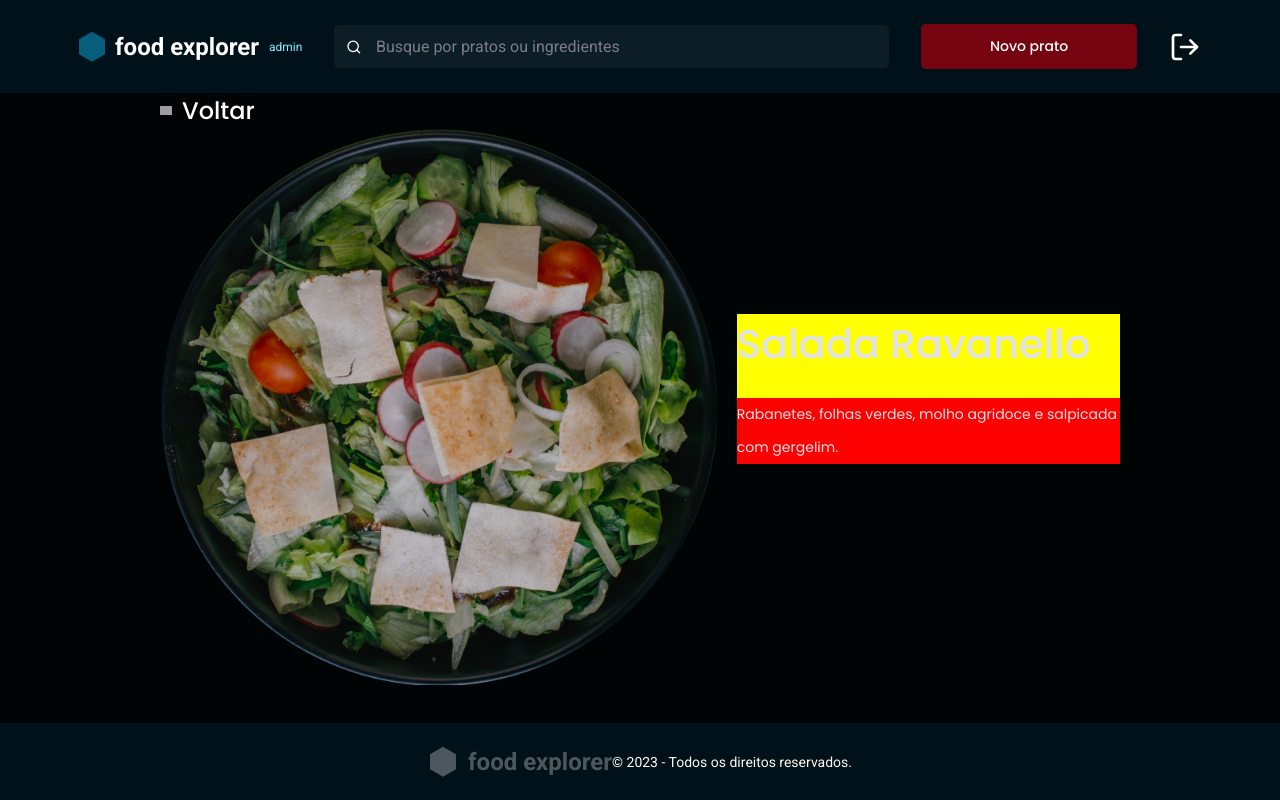
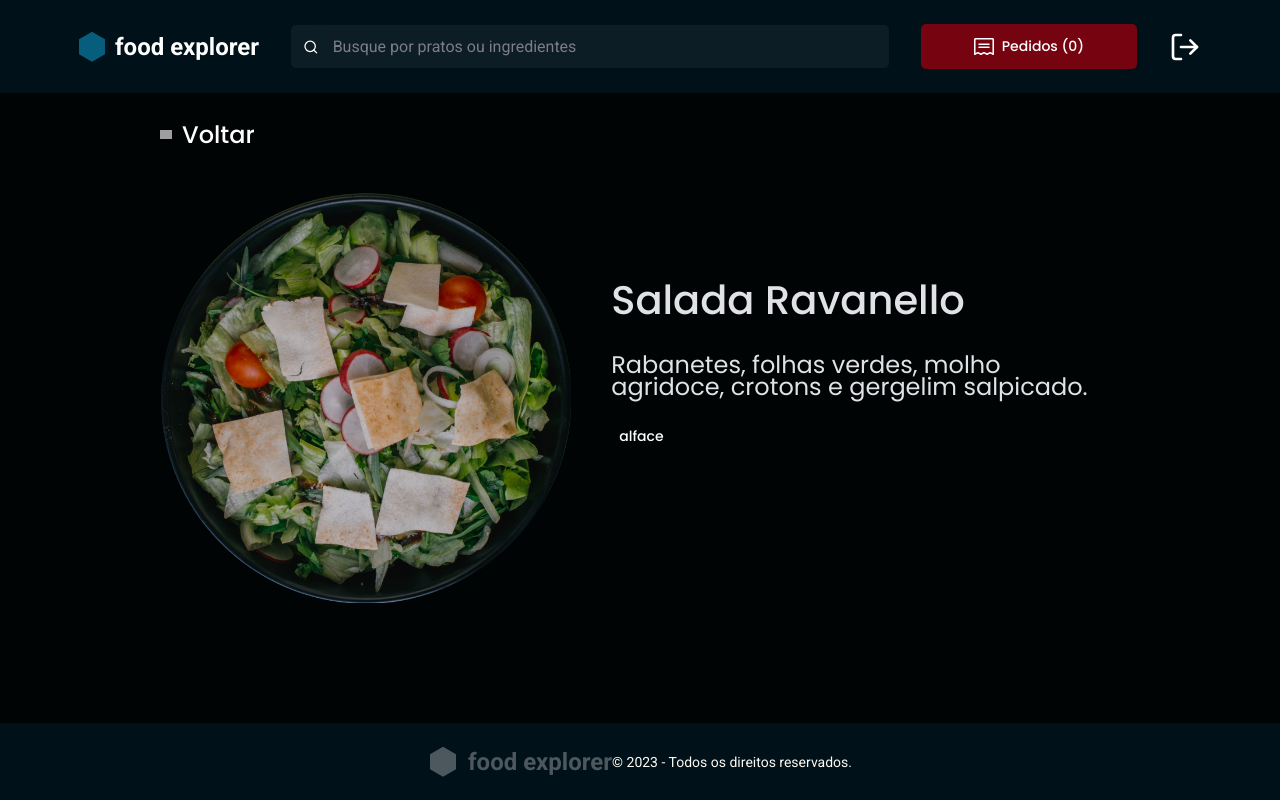
Before and after one commit to gabrielbeli/foodexplorer-frontend, a React (Vite) app: page / in a window 1280 px wide. Built offline with nearby package versions, Linux system fonts and the light colour scheme; grey boxes are pictures that could not be loaded.

Commit message:
config ingredients

```diff
--- a/src/components/Ingredients/index.jsx
+++ b/src/components/Ingredients/index.jsx
@@ -0,0 +1,9 @@
+import { Container } from './styles';
+
+export function Ingredients({name}) {
+  return (
+    <Container>
+      {name}
+    </Container>
+  )
+}
--- a/src/components/Ingredients/styles.js
+++ b/src/components/Ingredients/styles.js
@@ -0,0 +1,16 @@
+import styled from "styled-components";
+
+export const Container = styled.li`
+  background-color: ${({ theme }) => theme.DARK[100]};
+  color: ${({ theme }) => theme.LIGHT[100]};
+
+  font-family: 'Poppins', sans-serif;
+  font-size: 1.4rem;
+  font-weight: 500;
+
+  padding: 4px 0.8rem;
+  min-width: 6rem;
+  border-radius: 5px;
+
+  list-style: none;
+`;
--- a/src/pages/Dish/index.jsx
+++ b/src/pages/Dish/index.jsx
@@ -4,13 +4,14 @@ import { FiChevronLeft } from 'react-icons/fi';
 import { Header } from '../../components/Header';
 import { Footer } from '../../components/Footer';
 import { TextLink } from '../../components/TextLink';
+import { Ingredients } from '../../components/Ingredients'
 
 import ravanello from '../../assets/ravanello.png';
 
 export function Dish() {
   return (
     <Container>
-      <Header isAdmin />
+      <Header />
       <main>
         <Content>
           <div>
@@ -28,8 +29,12 @@ export function Dish() {
           <div>
             <h2>Salada Ravanello</h2>
             <p>
-              Rabanetes, folhas verdes, molho agridoce e salpicada com gergelim.
+              Rabanetes, folhas verdes, molho agridoce, crotons e gergelim salpicado.
             </p>
+
+            <ul>
+              <Ingredients name='alface' />
+            </ul>
           </div>
         </Content>
       </main>
--- a/src/pages/Dish/styles.js
+++ b/src/pages/Dish/styles.js
@@ -25,6 +25,7 @@ export const Container = styled.div`
 export const Content = styled.div`
   display: flex;
   flex-direction: column;
+  padding-top: 3.6rem;
 
   > div:first-child {
     > a {
@@ -57,7 +58,9 @@ export const Content = styled.div`
 
     > p {
       font-size: clamp(1.6rem, 1.0667rem + 1.6667vw, 2.4rem);
-      line-height: clamp(2.2rem, 1.1rem + 3.4375vw, 3.3rem);
+      line-height: 2.2rem;
+      max-width: 29ch;
+      margin: 0 auto;
     }
   }
 
@@ -68,15 +71,21 @@ export const Content = styled.div`
     }
 
     @media (min-width: 641px) {
+      padding-top: 2.4rem;
       flex-direction: row;
       align-items: center;
       justify-content: space-between;
-      gap: 2rem;
+      gap: clamp(2rem, -1.571rem + 5.571vw, 4rem);
+
+      > div:first-child {
+        > a {
+          margin-bottom: 4rem;
+        }
+      }
 
       > div:last-child {
         width: fit-content;
         align-items: flex-start;
-        background-color: yellow;
         max-width: 666px;
 
         > h2 {
@@ -84,9 +93,10 @@ export const Content = styled.div`
         }
 
         > p {
-          background-color: red;
           text-align: start;
-          font-size: 1.4rem;
+          font-size: clamp(1.4rem, -0.3855rem + 2.7855vw, 2.4rem);
+          line-height: clamp(2.2rem, 0.2359 + 3.0641vw, 3.3rem);
+          max-width: none;
         }
       }
     }
```
